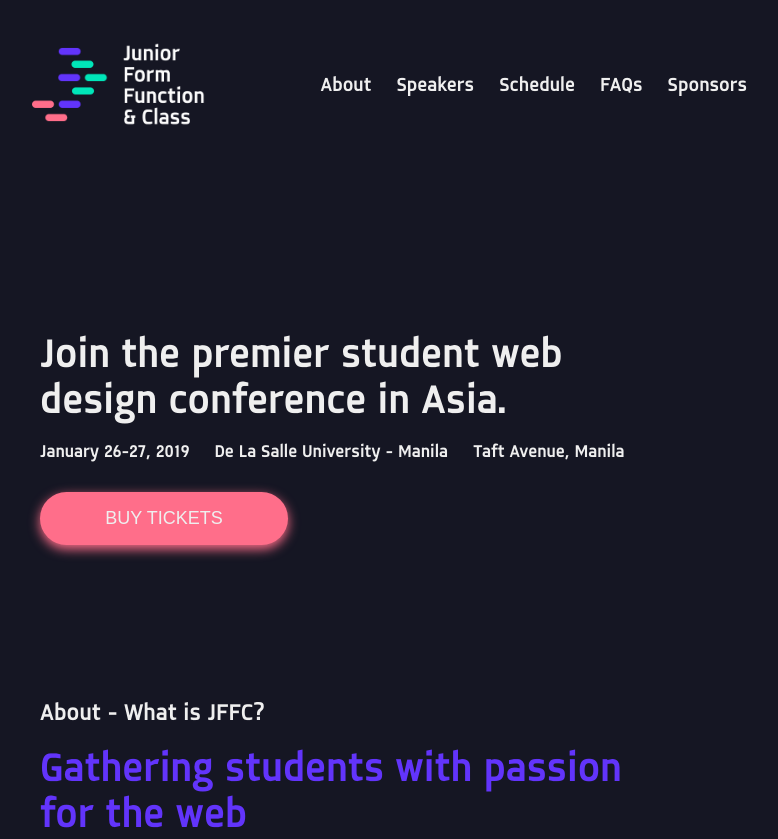
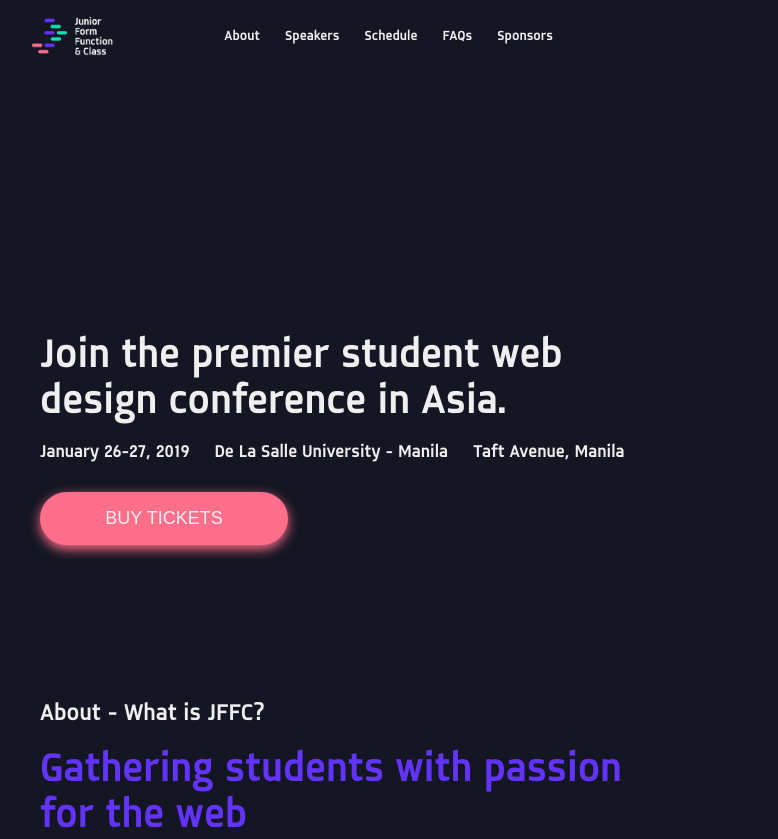
Before and after one commit to JFFC/jffc-2019, a Gatsby site: page / in a window 1280 px wide. Shown: the top 839 px of the page, without its empty margins (31-809 px from the left). Built offline with nearby package versions, Linux system fonts and the light colour scheme; Gatsby itself is replaced by a stand-in of ours.

Commit message:
updated header and copy

```diff
--- a/src/components/Header.js
+++ b/src/components/Header.js
@@ -25,7 +25,7 @@ const Header = ({ siteTitle }) => (
             </Row>
           </div>
         </Col>
-        <Col xs={3} md={3}>
+        <Col xs={2} md={2}>
           <Row start="xs">
             <img className="logo" src={logo} alt="JFFC2019"/>
           </Row>
--- a/src/css/header.css
+++ b/src/css/header.css
@@ -4,6 +4,7 @@
     overflow: hidden;
     position: fixed;
     width: 100%;
+    height: 72px;
 }
 
 #mainHeaderContainer .hamburger {
@@ -12,10 +13,8 @@
 
 #mainHeaderContainer > div {
     margin: 0 auto;
-    max-height: 112px;
+    max-height: 72px;
     max-width: 1170px;
-    margin-top: 42px;
-    margin-bottom: 42px;
 }
 
 #mainHeaderContainer > div ul {
@@ -65,11 +64,11 @@
 }
 
 #mainHeaderContainer .logo {
-    width: 60%;
-    height: 60%;
-    margin-bottom: 0px;
+    height: 40px;
+    margin-bottom: 16px;
+    margin-top: 16px;
 }
 
 #mainHeaderContainer .NavLinks {
-    font-size: 20px;
+    font-size: 14px;
 }
--- a/src/pages/index.js
+++ b/src/pages/index.js
@@ -118,7 +118,17 @@ const IndexPage = () => (
           <Col xs={4} md={4} className="speakerCard">
             <p className="speakerName">Alexis Collado</p>
             <p className="speakerTalk-2">Product Design 101</p>
-            <p className="speakerSpiel">Currently with Kalibrr as a UX Designer, Alexis Collado’s feverish passion for design has led to the founding of User Experience Society, the first student UX organization in the Philippines. Alexis is also the host and producer of Roots, a podcast about the stories of Filipino designers.</p>
+            <p className="speakerSpiel">Alexis Collado is a digital product designer at Kalibrr, helping transform the way candidates find jobs and companies hire talent. His podcast, Roots (https://rootspodcast.design), tells the stories of great Filipino designers he’s met. He is a core member and volunteer of UX Philippines, where he helps organize meet-ups and conferences about user experience and design.</p>
+          </Col>
+          <Col xs={4} md={4} className="speakerCard">
+            <p className="speakerName">Samantha Rose Cruz</p>
+            <p className="speakerTalk-2">CSS/SVG Animations</p>
+            <p className="speakerSpiel">Samantha is a Product Designer and Front End Web Developer who has worked with startups and big companies locally and abroad. She currently works at Make Technology: a UX and Technology company by Ace Saatchi & Saatchi. She previously worked at Challonge: a tournament management app for sports and esports that serves millions of users around the world, and Proudcloud: a web engineering firm that builds technologies for startups and large enterprises. She also founded and manages ManilaCSS, aiming to promote CSS best practices, discover what's new, and gather professional and amateur developers to talk about anything under the CSS umbrella.</p>
+          </Col>
+          <Col xs={4} md={4} className="speakerCard">
+            <p className="speakerName">Mike Jaren Yap</p>
+            <p className="speakerTalk-2">Back to Basics: HTML and CSS Fundamentals</p>
+            <p className="speakerSpiel">Mike Jaren Yap is a senior taking up Bachelor of Science in Computer Science specializing in Software Technology at De La Salle University. He is the founder and current president of the User Experience Society - DLSU. During his stint as the Director for UX Education and Consultancy, he produced various projects for clients and conceptualized UX-related talks and workshops held at the university. He previously worked for Cambridge University Press as a Front-End Developer Intern and part of the Design Team. He has also facilitated talks and workshops that advocate for UX Education and inspire others to become Leaders of Design and Innovation.</p>
           </Col>
         </Row>
       </Grid>
```
Also changed, not shown: 1 other file.
